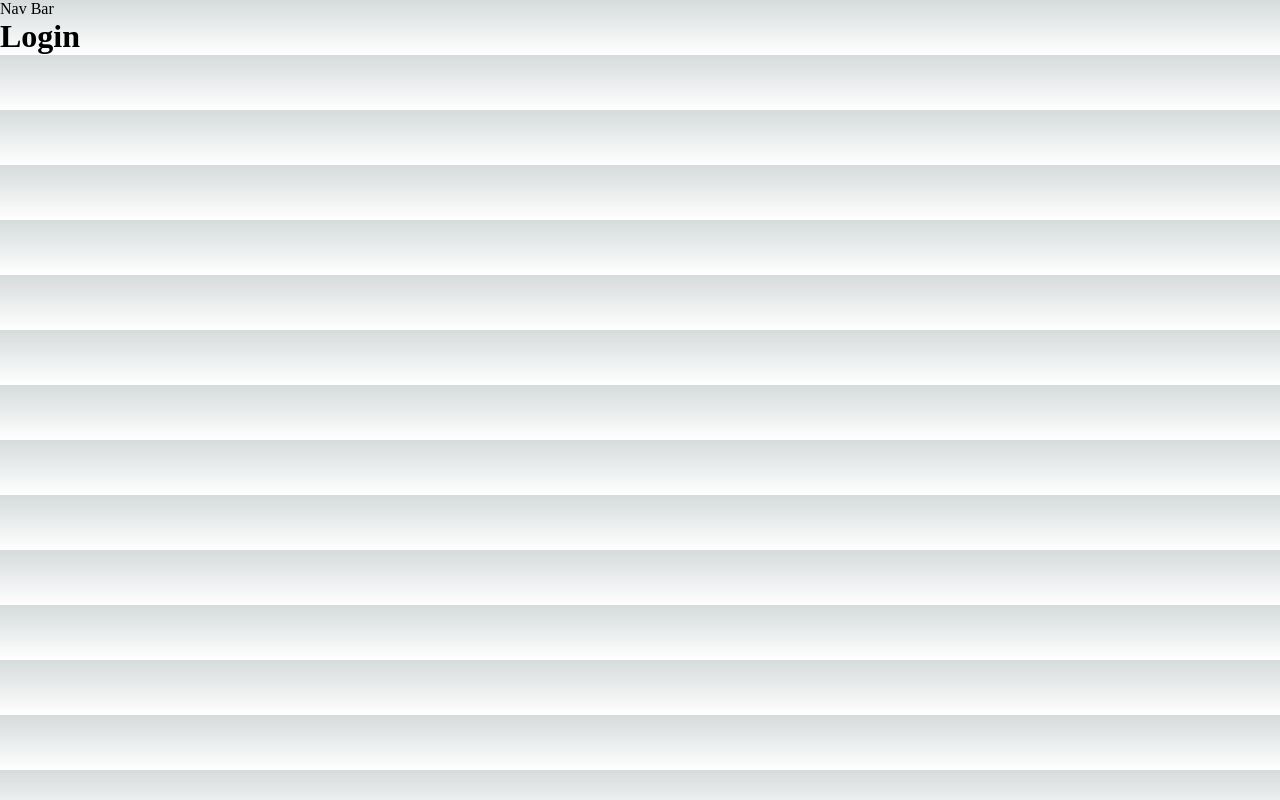
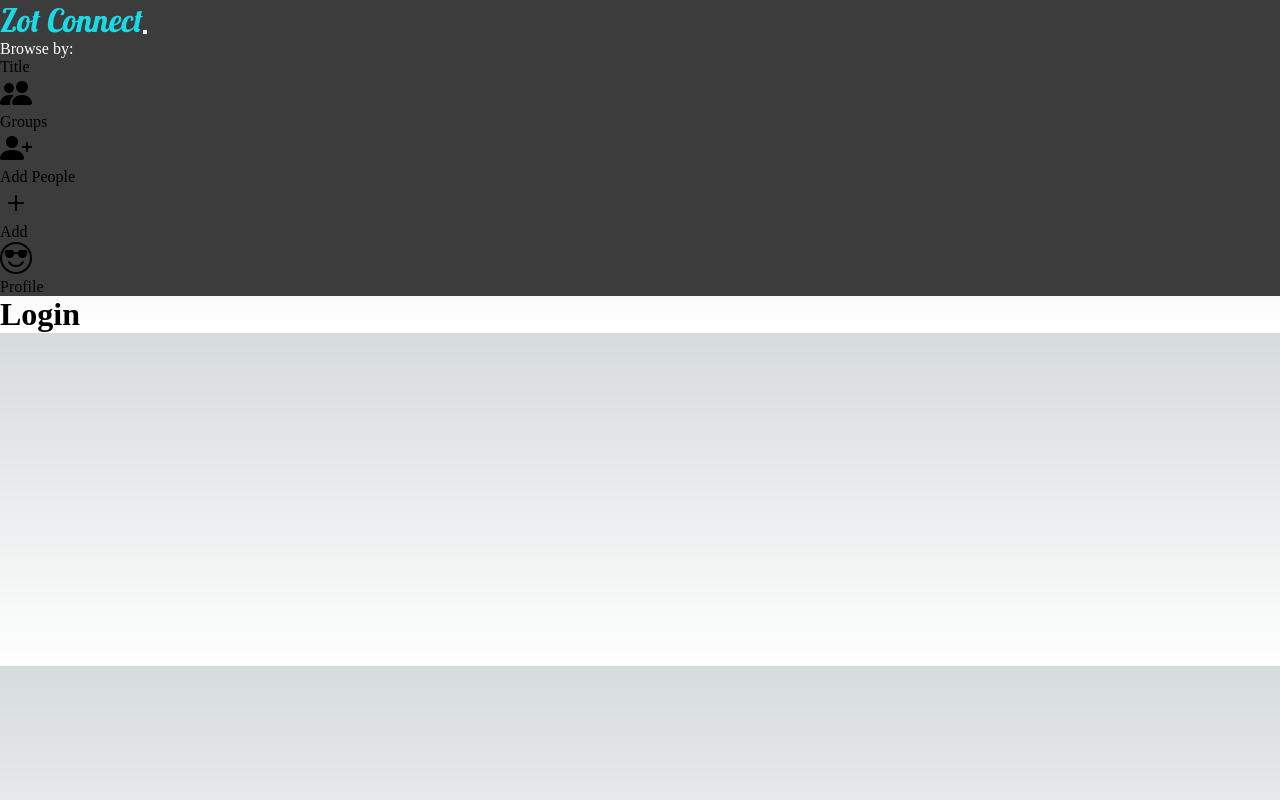
Before and after one commit to hassannajj/study-finder, a Next.js app: page / in a window 1280 px wide. Built offline with nearby package versions, Linux system fonts and the light colour scheme.

Commit message:
navbar almost complete

```diff
--- a/src/components/navbar.js
+++ b/src/components/navbar.js
@@ -1,9 +1,68 @@
 import Link from 'next/link'
+import Head from 'next/head'
+import Script from 'next/script'
+function IconAndTitle(prop) {
+    return (
+        <>
+            <Link href={prop.link}>
+                <div class="zeroBottomPadding">
 
+                    <i class={prop.icon} style={{ fontSize: "2em" }} ></i>
+                    <p class="zeroBottomPadding"> {prop.text}</p>
+                </div>
+            </Link>
+        </>
+    )
+}
 function Navbar() {
     return (
+
         <>
-            Nav Bar
+            <Head>
+                <link rel="stylesheet" href="https://stackpath.bootstrapcdn.com/bootstrap/4.1.0/css/bootstrap.min.css"
+                    integrity="sha384-9gVQ4dYFwwWSjIDZnLEWnxCjeSWFphJiwGPXr1jddIhOegiu1FwO5qRGvFXOdJZ4"
+                    crossorigin="anonymous"></link>
+
+                <link rel="stylesheet" href=
+                    "https://cdn.jsdelivr.net/npm/bootstrap-icons@1.5.0/font/bootstrap-icons.css" />
+
+            </Head>
+            <nav class="navbar navbar-dark navbar-expand-lg">
+                <div class="container-fluid">
+                    <a class="navbar-brand" style={{ color: "#1ADBE5" }} href="#">Zot Connect</a>
+                    <button class="navbar-toggler" type="button" data-bs-toggle="collapse" data-bs-target="#navbarSupportedContent" aria-controls="navbarSupportedContent" aria-expanded="false" aria-label="Toggle navigation">
+                        <span class="navbar-toggler-icon"></span>
+                    </button>
+                    <div class="collapse navbar-collapse" id="navbarSupportedContent">
+                        <ul class="navbar-nav me-auto mb-2 mb-lg-0">
+                            <li class="nav-item active">
+                                <a class="nav-link" href="#this_is_a_useless_link" style={{ color: "white" }}>Browse by:</a>
+                            </li>
+
+                            <li class="nav-item dropdown">
+                                <a class="nav-link dropdown-toggle" href="#" id="navbarDropdown" role="button" data-bs-toggle="dropdown" aria-expanded="false">
+                                    Title
+                                </a>
+                                <ul class="dropdown-menu scrollable-menu" role="menu" id='titleDrop'>
+                                </ul>
+                            </li>
+                            <li class="nav-link zeroBottomPadding">
+                                <IconAndTitle icon="bi bi-people-fill" text="Groups" link="\tabs\events"></IconAndTitle>
+                            </li>
+                            <li class="nav-link zeroBottomPadding">
+                                <IconAndTitle icon="bi bi-person-plus-fill" text="Add People" link="\tabs\friends"></IconAndTitle>
+                            </li>
+                            <li class="nav-link zeroBottomPadding">
+                                <IconAndTitle icon="bi bi-plus" text="Add" link="#"></IconAndTitle>
+                            </li>
+                            <li class="nav-link zeroBottomPadding">
+                                <IconAndTitle icon="bi bi-emoji-sunglasses" text="Profile" link="\tabs\profile"></IconAndTitle>
+                            </li>
+
+                        </ul>
+                    </div>
+                </div>
+            </nav>
         </>
     )
 }
--- a/src/pages/_app.js
+++ b/src/pages/_app.js
@@ -1,5 +1,5 @@
 import '@/styles/globals.css'
-
+import '@/styles/navbar.css'
 export default function App({ Component, pageProps }) {
   return <Component {...pageProps} />
 }
--- a/src/pages/tabs/events.js
+++ b/src/pages/tabs/events.js
@@ -0,0 +1,3 @@
+export default function Events() {
+    return <h1>Events</h1>
+}
--- a/src/pages/tabs/friends.js
+++ b/src/pages/tabs/friends.js
@@ -0,0 +1,3 @@
+export default function Friends() {
+    return <h1>Friends</h1>
+}
--- a/src/pages/tabs/login.js
+++ b/src/pages/tabs/login.js
@@ -0,0 +1,3 @@
+export default function Login() {
+    return <h1>Login</h1>
+}
--- /dev/null
+++ b/src/styles/navbar.css
@@ -0,0 +1,15 @@
+@import url('https://fonts.googleapis.com/css2?family=Anton&family=Lobster&family=Varela+Round&display=swap');
+
+.navbar {
+    background-color: #3c3c3c;
+}
+
+.navbar-brand {
+    color: #1ADBE5;
+    font-family: Lobster;
+    font-size: xx-large;
+}
+
+.zeroBottomPadding {
+    padding-bottom: 0%;
+}
```
